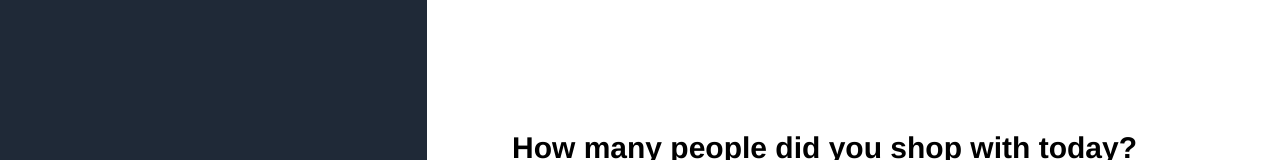
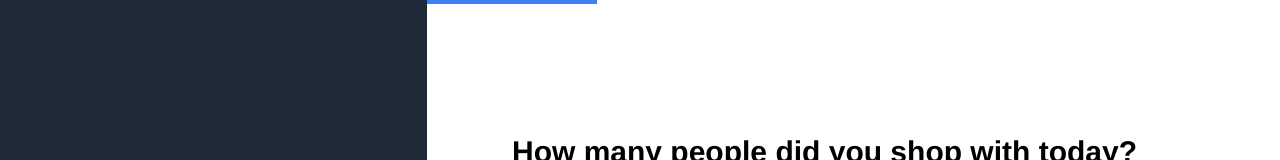
Before and after one commit to andershoegh/feedback-collection-system, a React (Create React App) app: page / in a window 1280 px wide. Shown: the top 160 px of the page. Built offline with nearby package versions, Linux system fonts and the light colour scheme.

Commit message:
progress bar

```diff
--- a/src/Guide.tsx
+++ b/src/Guide.tsx
@@ -3,7 +3,7 @@ import React from "react";
 export interface GuideProps {}
 
 const Guide: React.SFC<GuideProps> = () => {
-  return <div className="bg-gray-800 w-1/3 h-screen"></div>;
+  return <div className="bg-gray-800 w-2/4 h-screen"></div>;
 };
 
 export default Guide;
--- /dev/null
+++ b/src/Progressbar.tsx
@@ -0,0 +1,22 @@
+import React from "react";
+
+export interface ProgressbarProps {
+  maxSteps: number;
+  currentStep: number;
+}
+
+const Progressbar: React.SFC<ProgressbarProps> = ({
+  maxSteps,
+  currentStep,
+}) => {
+  const progress = (currentStep / maxSteps) * 100 + "%";
+
+  return (
+    <div
+      style={{ width: progress }}
+      className={`h-1 bg-blue-500 transition-all duration-300`}
+    ></div>
+  );
+};
+
+export default Progressbar;
--- a/src/Questionnaire.tsx
+++ b/src/Questionnaire.tsx
@@ -4,6 +4,7 @@ import SliderQuestion from "./QuestionTypes/SliderQuestion";
 import NumericalQuestion from "./QuestionTypes/NumericalQuestion";
 import SingleChoiceListQuestion from "./QuestionTypes/SingleChoiceListQuestion";
 import MultiChoiceListQuestion from "./QuestionTypes/MultiChoiceListQuestion";
+import Progressbar from "./Progressbar";
 
 export interface QuestionnaireProps {}
 
@@ -12,6 +13,7 @@ const Questionnaire: React.SFC<QuestionnaireProps> = () => {
   const [questionnaireAnswers, setQuestionnaireAnswers] = useState<
     { question: string; answer: string | number | string[] }[]
   >([]);
+  const [maxQuestions] = useState(5); // manually set the amount of questions
 
   // Handles each answer from a question and puts it into the questionnaireAnswers state
   // array and advances the questionnaire to the next question
@@ -22,7 +24,9 @@ const Questionnaire: React.SFC<QuestionnaireProps> = () => {
     setTimeout(() => {
       const newAnswer = { question, answer };
       setQuestionnaireAnswers((prev) => [...prev, newAnswer]);
+      if (currentStep <= maxQuestions) {
         setCurrentStep(currentStep + 1);
+      }
     }, 200);
   };
 
@@ -36,7 +40,10 @@ const Questionnaire: React.SFC<QuestionnaireProps> = () => {
   console.log(questionnaireAnswers);
 
   return (
-    <div className="h-screen w-2/3 flex justify-center items-center">
+    <div className="w-full">
+      <Progressbar maxSteps={maxQuestions} currentStep={currentStep} />
+
+      <div className="h-screen flex justify-center items-center">
         <SingleChoiceListQuestion
           goBackOneStep={() => handleGoingBackOneStep()}
           currentStep={currentStep}
@@ -131,6 +138,7 @@ const Questionnaire: React.SFC<QuestionnaireProps> = () => {
           goBackOneStep={handleGoingBackOneStep}
         />
       </div>
+    </div>
   );
 };
 
--- a/tailwind.config.js
+++ b/tailwind.config.js
@@ -1,29 +1,31 @@
 module.exports = {
-    purge: ['./src/**/*.{js,jsx,ts,tsx}', './public/index.html'],
+  purge: ["./src/**/*.{js,jsx,ts,tsx}", "./public/index.html"],
   darkMode: false, // or 'media' or 'class'
   theme: {
     fontFamily: {
-            body: ['Helvetica Neue'],
+      body: ["Helvetica Neue"],
     },
     boxShadow: {
-            focused: '0px 20px 40px 0px rgba(18, 127, 191, 0.2)',
-            inactive: '0px 3px 6px rgba(0, 0, 0, 0.1), 0px 10px 20px rgba(0, 0, 0, 0.15)',
+      focused: "0px 20px 40px 0px rgba(18, 127, 191, 0.2)",
+      inactive:
+        "0px 3px 6px rgba(0, 0, 0, 0.1), 0px 10px 20px rgba(0, 0, 0, 0.15)",
     },
     extend: {
       transitionProperty: {
-                height: 'height',
-                spacing: 'margin, padding',
-                scale: 'scale',
+        height: "height",
+        spacing: "margin, padding",
+        scale: "scale",
+        width: "width",
       },
     },
   },
   variants: {
     extend: {
-            borderStyle: ['focus', 'hover'],
-            borderWidth: ['focus', 'hover'],
-            scale: ['active'],
-            transitionProperty: ['hover', 'focus', 'active'],
-            animation: ['hover', 'focus', 'active'],
+      borderStyle: ["focus", "hover"],
+      borderWidth: ["focus", "hover"],
+      scale: ["active"],
+      transitionProperty: ["hover", "focus", "active"],
+      animation: ["hover", "focus", "active"],
     },
   },
   plugins: [],
```
Lines whose indentation alone changed are shown as unchanged.
